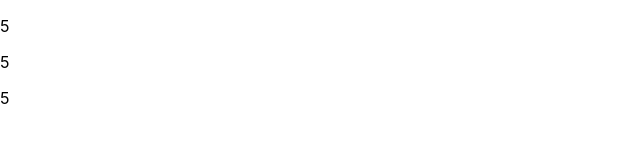
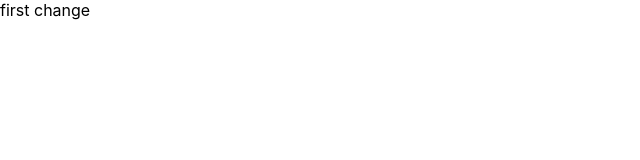
Before and after one commit to romchesko-pazzi/blog, a React (Create React App) app: page / in a window 1280 px wide. Shown: the top 160 px of the page, without its empty margins (0-640 px from the left). Built offline with nearby package versions, Linux system fonts and the light colour scheme.

Commit message:
feat: 1 change

```diff
--- a/src/App.tsx
+++ b/src/App.tsx
@@ -4,9 +4,7 @@ import './App.css';
 function App() {
     return (
         <div>
-            <p>5</p>
-            <p>5</p>
-            <p>5</p>
+            <span>first change</span>
         </div>
     );
 }
```
